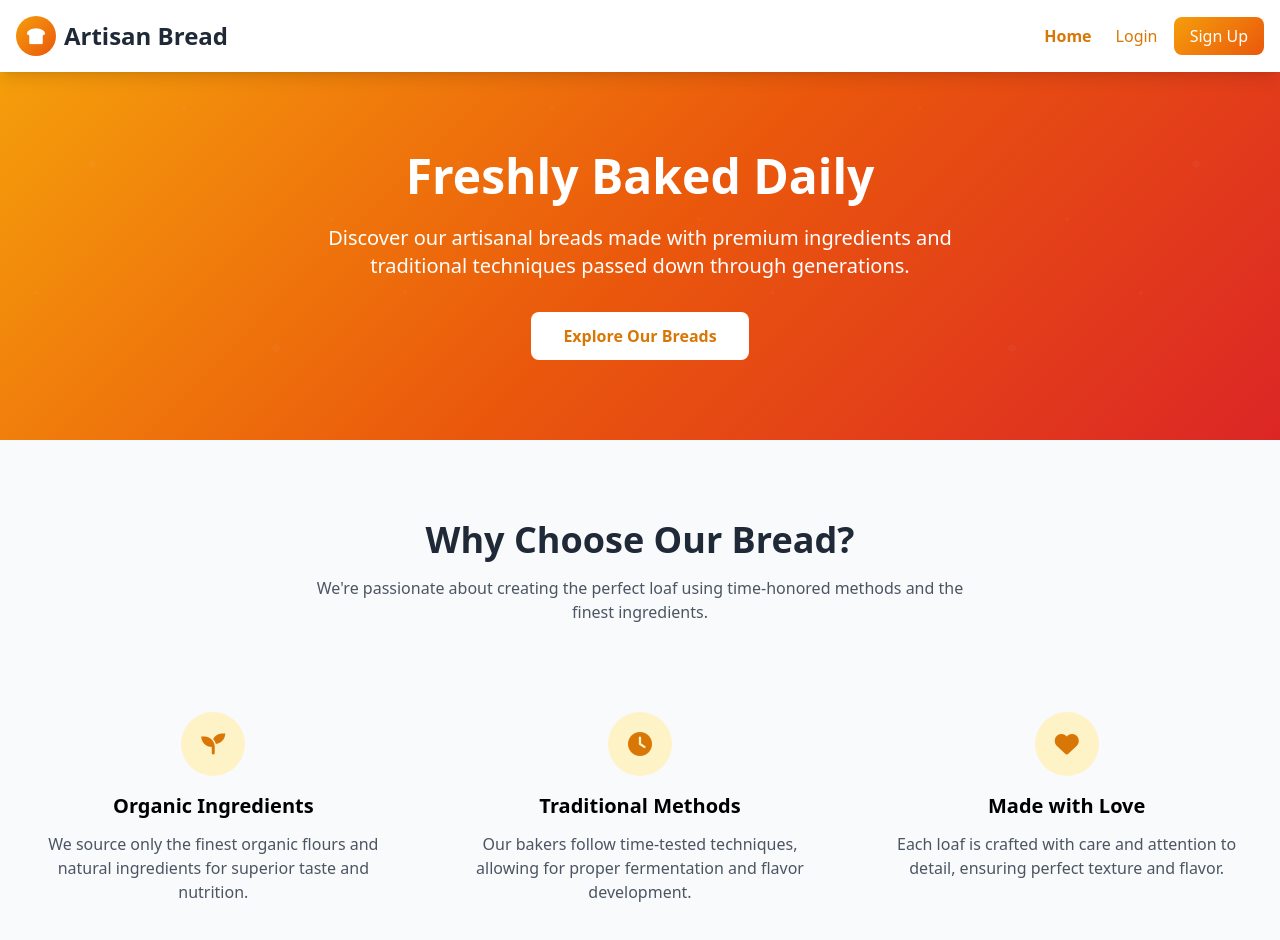
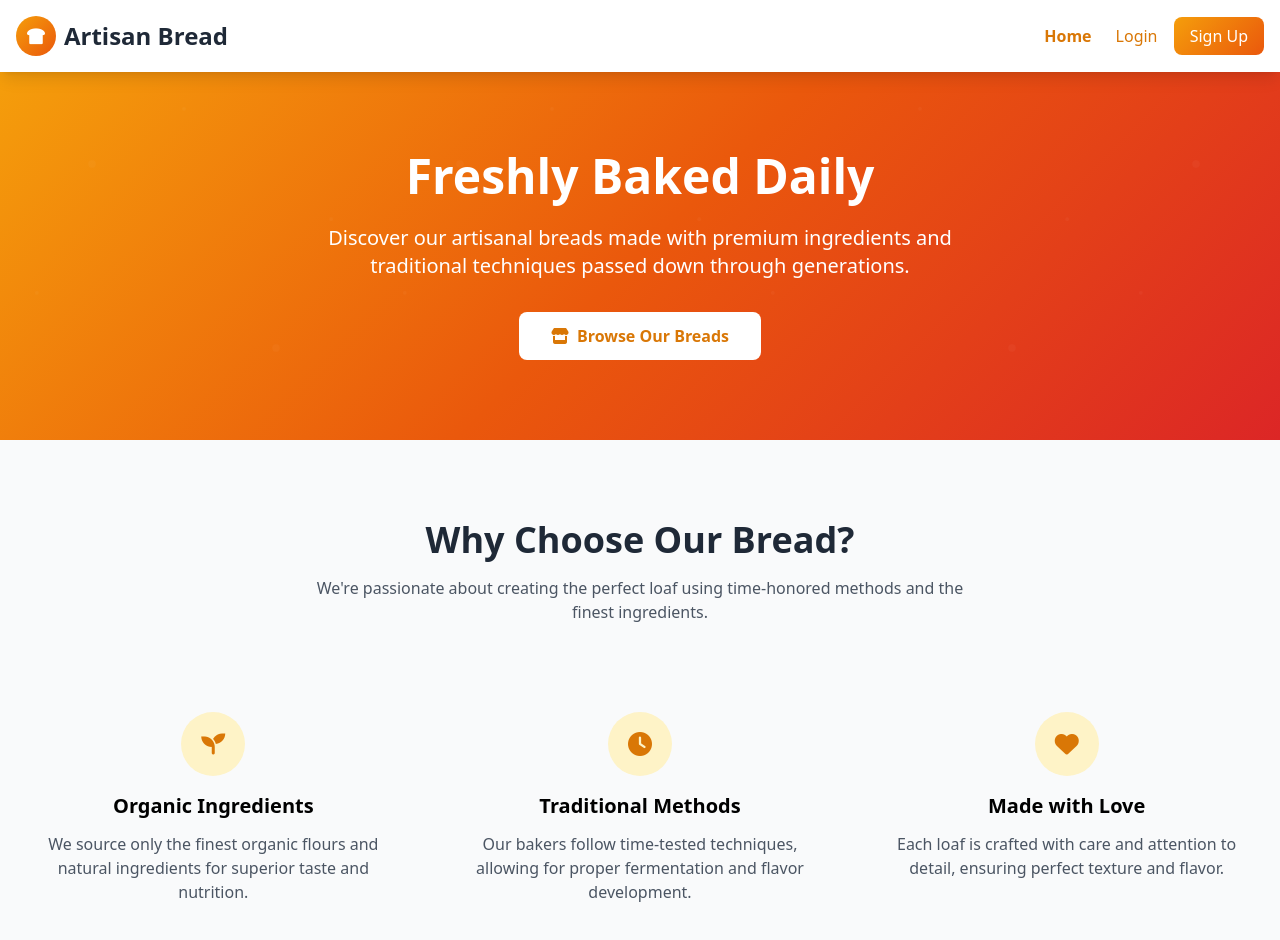
Before and after one commit to da64w2/artisanbread, a plain HTML site: page index.html in a window 1280 px wide. Drawn offline with nearby package versions, Linux system fonts and the light colour scheme; some packages are replaced by stand-ins of ours; no server answers; a script that the page names is missing.

Commit message:
Update index.html

```diff
--- a/index.html
+++ b/index.html
@@ -67,7 +67,7 @@
                 <h2 class="text-5xl font-bold mb-6">Freshly Baked Daily</h2>
                 <p class="text-xl mb-8 max-w-2xl mx-auto">Discover our artisanal breads made with premium ingredients and traditional techniques passed down through generations.</p>
                 <a href="products.html" class="bg-white text-amber-600 px-8 py-3 rounded-lg font-semibold hover:bg-gray-100 transition-colors inline-block">
-                    Explore Our Breads
+                    <i class="fas fa-store mr-2"></i>Browse Our Breads
                 </a>
             </div>
         </section>
```
